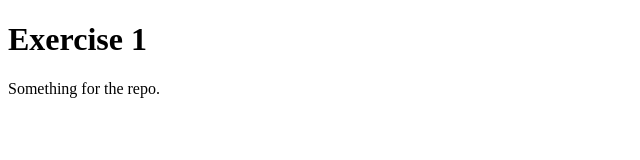
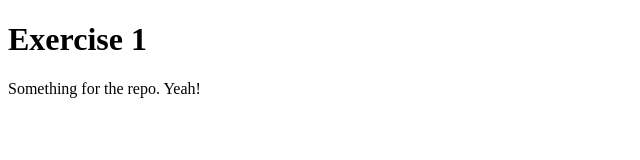
Before and after one commit to lamenmon/exercise1-1, a plain HTML site: page index.html in a window 1280 px wide. Shown: the full height of the page, 0-640 px from the left. Drawn offline with Linux system fonts and the light colour scheme.

Commit message:
Update index.html

```diff
--- a/index.html
+++ b/index.html
@@ -5,6 +5,6 @@
     </head>
     <body>
         <h1>Exercise 1</h1>
-        <p>Something for the repo. </p>
+        <p>Something for the repo. Yeah! </p>
     </body>
 </html>
```
